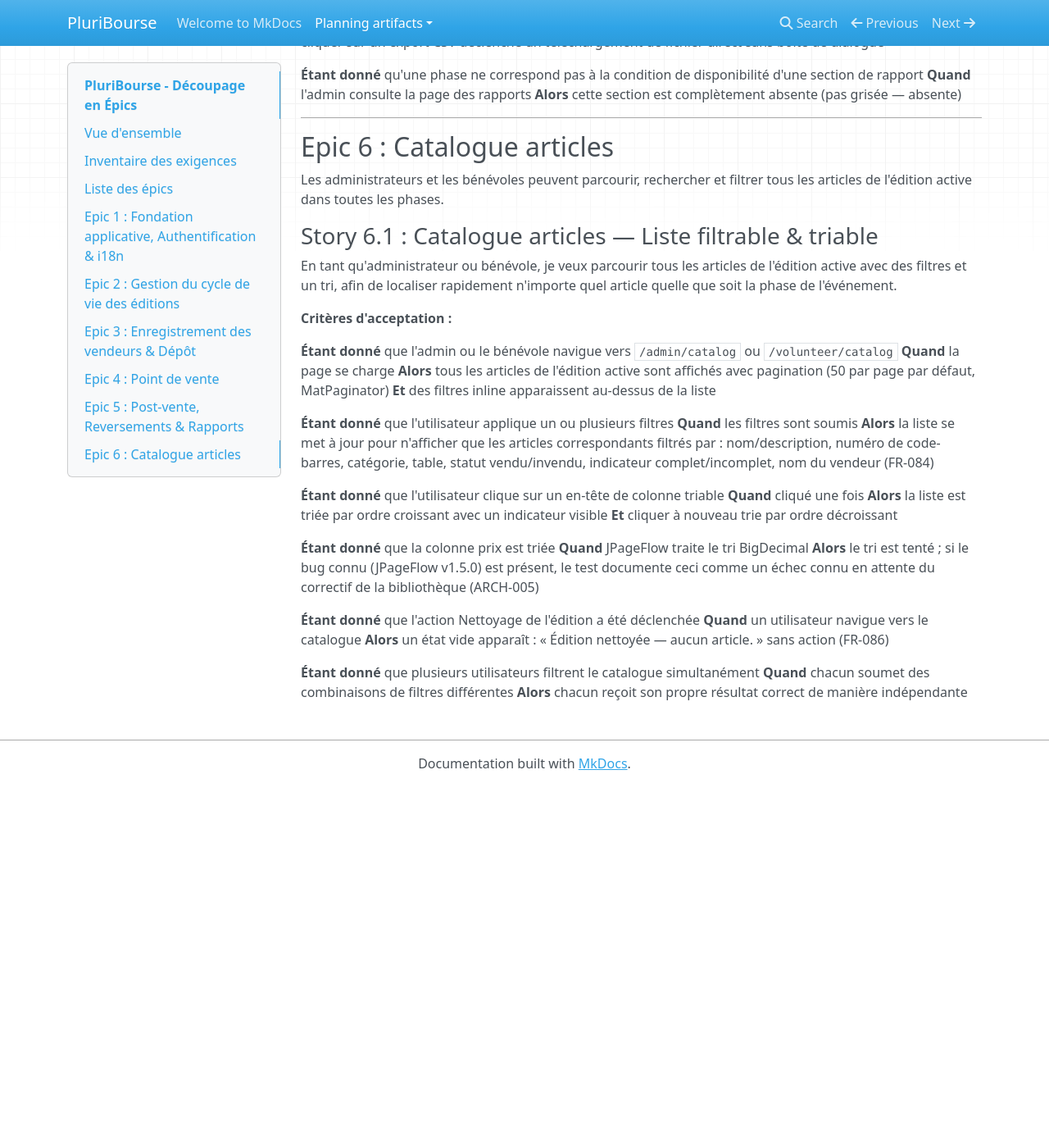
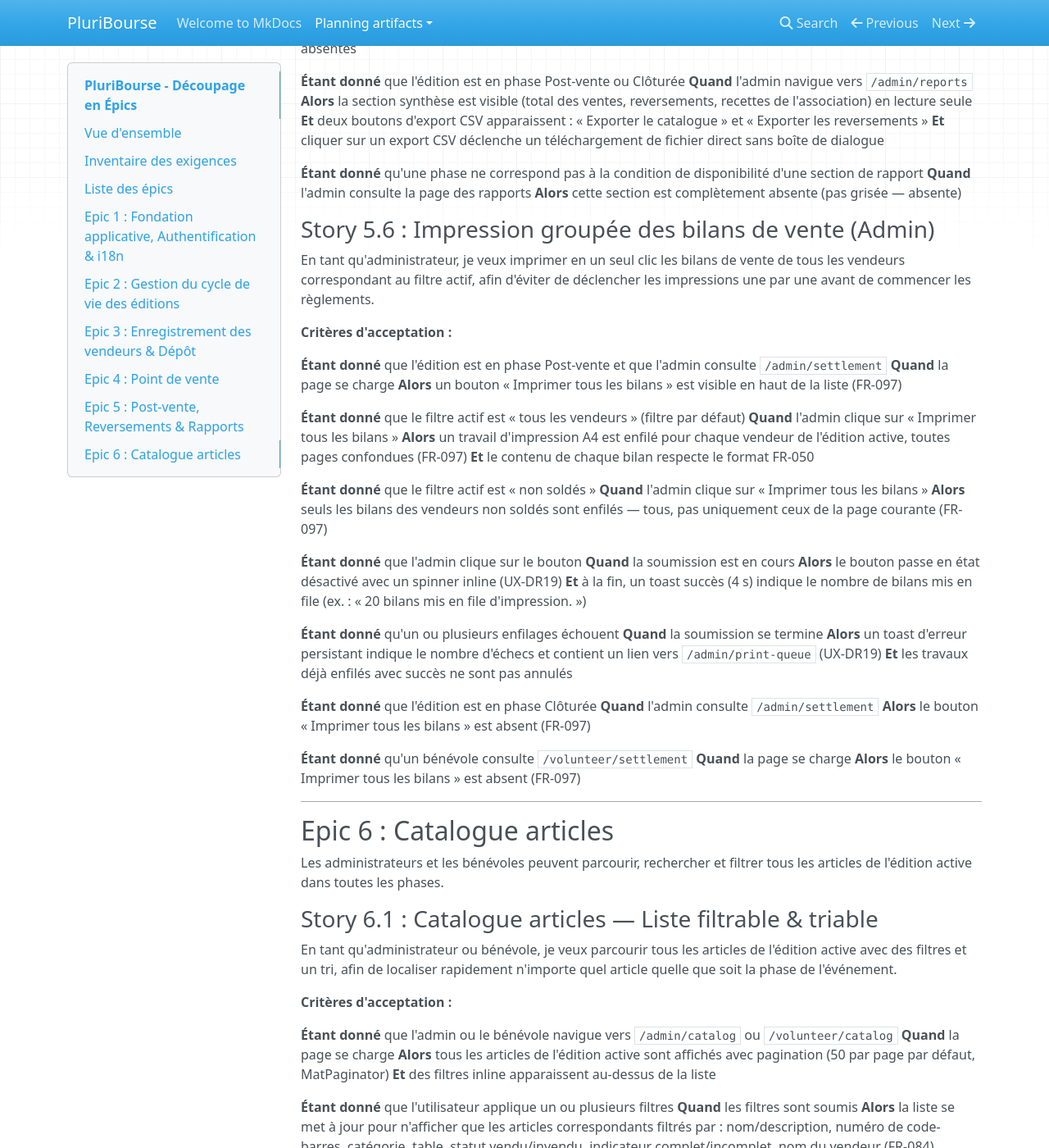
Before and after one commit to Manerial/PluriBourse, an MkDocs documentation site: the page built from _bmad-output/planning-artifacts/epics.md, in a window 1280 px wide and 1400 px high, scrolled down 32722 px. Shown: the whole window at 82% size. Built offline with MkDocs 1.6.1, drawn with Linux system fonts in a browser that asks for light colours; nearby versions of some CDN libraries; before the commit the page ends 33681 px from its top, so only the background shows below that; some of the changed text lies outside the part shown.

Commit message:
Add print all button

```diff
--- a/_bmad-output/planning-artifacts/epics.md
+++ b/_bmad-output/planning-artifacts/epics.md
@@ -96,6 +96,7 @@ Ce document présente le découpage complet en épics et en stories pour PluriBo
 - FR-051 : Pour solder un vendeur, le bénévole saisit le montant en espèces remis et clique « Solder ». Le système enregistre le montant saisi. Si ce montant est strictement inférieur au montant net calculé, un avertissement est affiché avant confirmation — le bénévole peut tout de même valider. Si le montant est supérieur, la validation est bloquée. Après l'opération, le statut du vendeur passe à **Soldé**.
 - FR-052 : Le bouton « Non réclamé » transfère l'intégralité du montant dû en recettes de l'association.
 - FR-053 : Les vendeurs non soldés sont identifiables dans la liste de solde via un filtre dédié.
+- FR-097 : En phase Post-vente, l'admin peut déclencher depuis `/admin/settlement` l'impression groupée des bilans de vente de tous les vendeurs correspondant au filtre actif (toutes pages confondues). Absent en phase Clôturée et de `/volunteer/settlement`.
 
 **F6 — Rapports**
 
@@ -254,6 +255,7 @@ Exigences issues de l'architecture ayant un impact sur l'implémentation :
 - FR-051 : Epic 5 — Le bénévole solde le vendeur : saisit le montant en espèces, clique Solder
 - FR-052 : Epic 5 — Le bouton « Non réclamé » transfère le reversement en recettes de l'association
 - FR-053 : Epic 5 — Vendeurs non soldés identifiables dans la liste de solde via un filtre dédié
+- FR-097 : Epic 5 — Impression groupée des bilans depuis `/admin/settlement` (filtre actif, toutes pages, Post-vente uniquement)
 - FR-054 : Epic 5 — Bilan journalier générable par l'admin en phase Vente
 - FR-055 : Epic 5 — Bilan d'édition généré à la clôture de l'édition
 - FR-095 : Epic 5 — Page de solde : liste de tous les vendeurs filtrable par statut (soldé / non soldé), actions par ligne (imprimer bilan, solder, non réclamé) ; accessible bénévoles (`/volunteer/settlement`) et admin (`/admin/settlement`) ; l'admin voit en plus téléphone et email ; composant Angular unique
@@ -329,7 +331,7 @@ Les bénévoles peuvent scanner des articles avec un scanner code-barres USB, g
 ### Epic 5 : Post-vente, Reversements & Rapports
 Les bénévoles peuvent solder les vendeurs et traiter les reversements. Les administrateurs peuvent générer des rapports de bilan journaliers et d'édition en PDF, identifier les vendeurs non soldés et clôturer officiellement les éditions.
 
-**FR couvertes :** FR-049–055, FR-057–059, FR-091, FR-092, FR-094, FR-095
+**FR couvertes :** FR-049–055, FR-057–059, FR-091, FR-092, FR-094, FR-095, FR-097
 **UX :** UX-DR17, UX-DR22
 
 ### Epic 6 : Catalogue articles
@@ -1408,6 +1410,45 @@ afin d'agir rapidement sans naviguer parmi des options non pertinentes.
 **Quand** l'admin consulte la page des rapports
 **Alors** cette section est complètement absente (pas grisée — absente)
 
+### Story 5.6 : Impression groupée des bilans de vente (Admin)
+
+En tant qu'administrateur,
+je veux imprimer en un seul clic les bilans de vente de tous les vendeurs correspondant au filtre actif,
+afin d'éviter de déclencher les impressions une par une avant de commencer les règlements.
+
+**Critères d'acceptation :**
+
+**Étant donné** que l'édition est en phase Post-vente et que l'admin consulte `/admin/settlement`
+**Quand** la page se charge
+**Alors** un bouton « Imprimer tous les bilans » est visible en haut de la liste (FR-097)
+
+**Étant donné** que le filtre actif est « tous les vendeurs » (filtre par défaut)
+**Quand** l'admin clique sur « Imprimer tous les bilans »
+**Alors** un travail d'impression A4 est enfilé pour chaque vendeur de l'édition active, toutes pages confondues (FR-097)
+**Et** le contenu de chaque bilan respecte le format FR-050
+
+**Étant donné** que le filtre actif est « non soldés »
+**Quand** l'admin clique sur « Imprimer tous les bilans »
+**Alors** seuls les bilans des vendeurs non soldés sont enfilés — tous, pas uniquement ceux de la page courante (FR-097)
+
+**Étant donné** que l'admin clique sur le bouton
+**Quand** la soumission est en cours
+**Alors** le bouton passe en état désactivé avec un spinner inline (UX-DR19)
+**Et** à la fin, un toast succès (4 s) indique le nombre de bilans mis en file (ex. : « 20 bilans mis en file d'impression. »)
+
+**Étant donné** qu'un ou plusieurs enfilages échouent
+**Quand** la soumission se termine
+**Alors** un toast d'erreur persistant indique le nombre d'échecs et contient un lien vers `/admin/print-queue` (UX-DR19)
+**Et** les travaux déjà enfilés avec succès ne sont pas annulés
+
+**Étant donné** que l'édition est en phase Clôturée
+**Quand** l'admin consulte `/admin/settlement`
+**Alors** le bouton « Imprimer tous les bilans » est absent (FR-097)
+
+**Étant donné** qu'un bénévole consulte `/volunteer/settlement`
+**Quand** la page se charge
+**Alors** le bouton « Imprimer tous les bilans » est absent (FR-097)
+
 ---
 
 ## Epic 6 : Catalogue articles
```
Also changed, not shown: _bmad-output/planning-artifacts/prds/prd-PluriBourse-2026-06-08/prd.md (+1 -0 lines).
